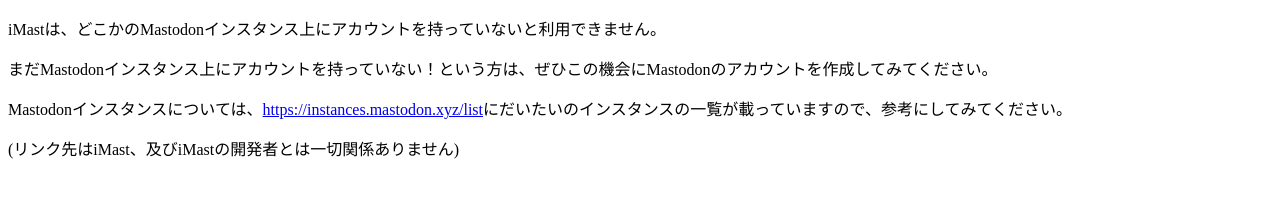
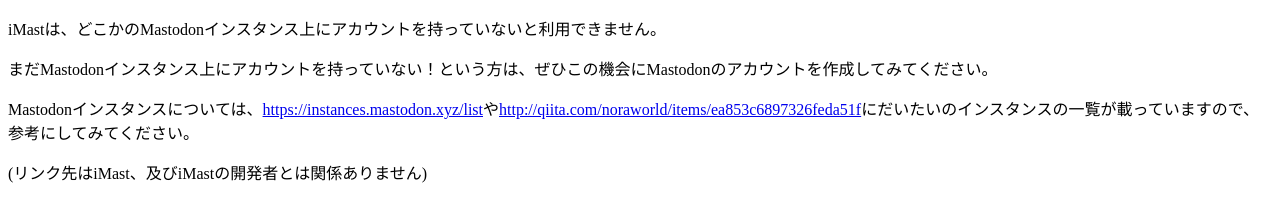
Before and after one commit to cinderella-project/iMast, a website: page src/no-account.pug in a window 1280 px wide. Drawn offline with nearby package versions, Linux system fonts and the light colour scheme; files that its build step writes are made by us from their sources.

Commit message:
add http://qiita.com/noraworld/items/ea853c6897326feda51f

```diff
--- a/src/no-account.pug
+++ b/src/no-account.pug
@@ -4,5 +4,7 @@
     p まだMastodonインスタンス上にアカウントを持っていない！という方は、ぜひこの機会にMastodonのアカウントを作成してみてください。
     p Mastodonインスタンスについては、
         a(href="https://instances.mastodon.xyz/list") https://instances.mastodon.xyz/list
+        | や
+        a(href="http://qiita.com/noraworld/items/ea853c6897326feda51f") http://qiita.com/noraworld/items/ea853c6897326feda51f
         | にだいたいのインスタンスの一覧が載っていますので、参考にしてみてください。
-    p (リンク先はiMast、及びiMastの開発者とは一切関係ありません)
+    p (リンク先はiMast、及びiMastの開発者とは関係ありません)
```
